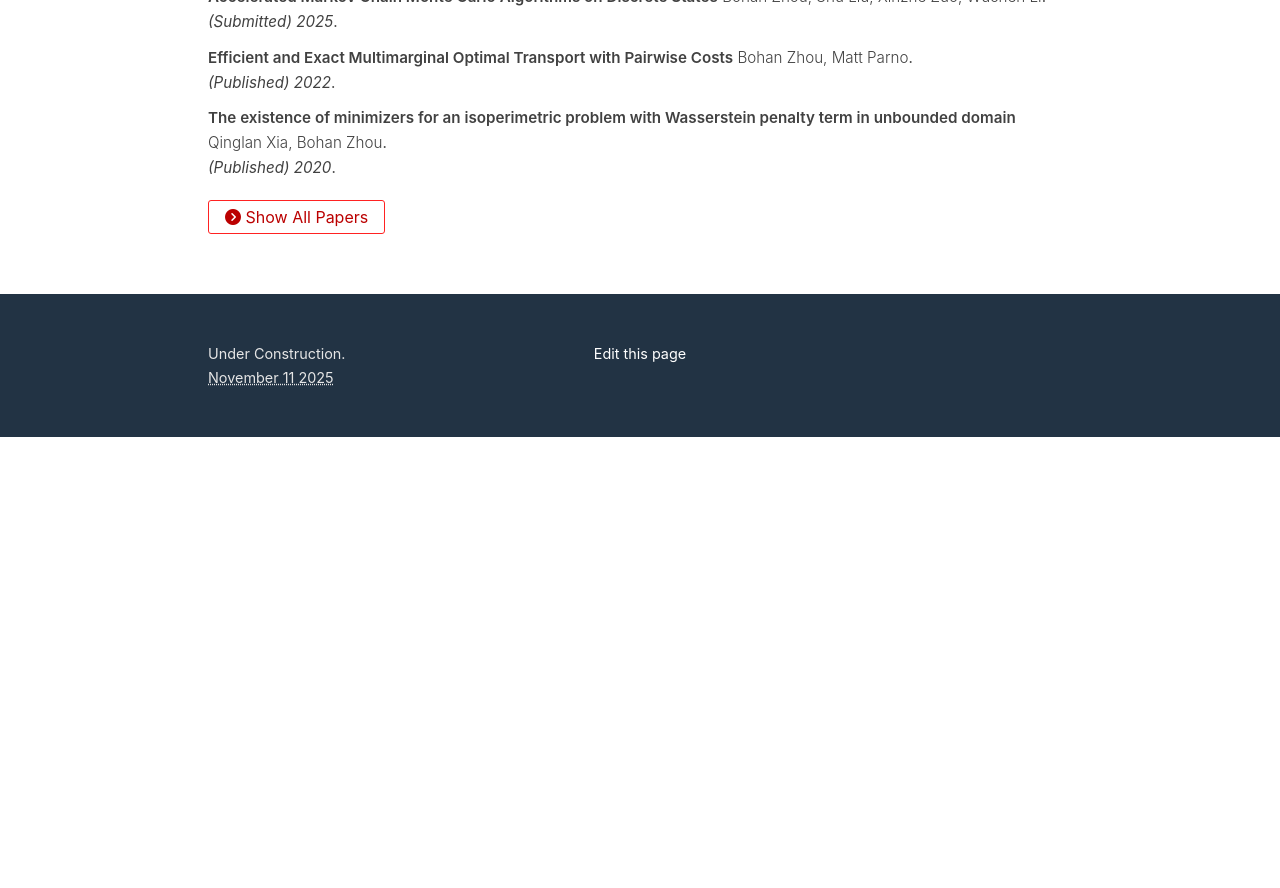
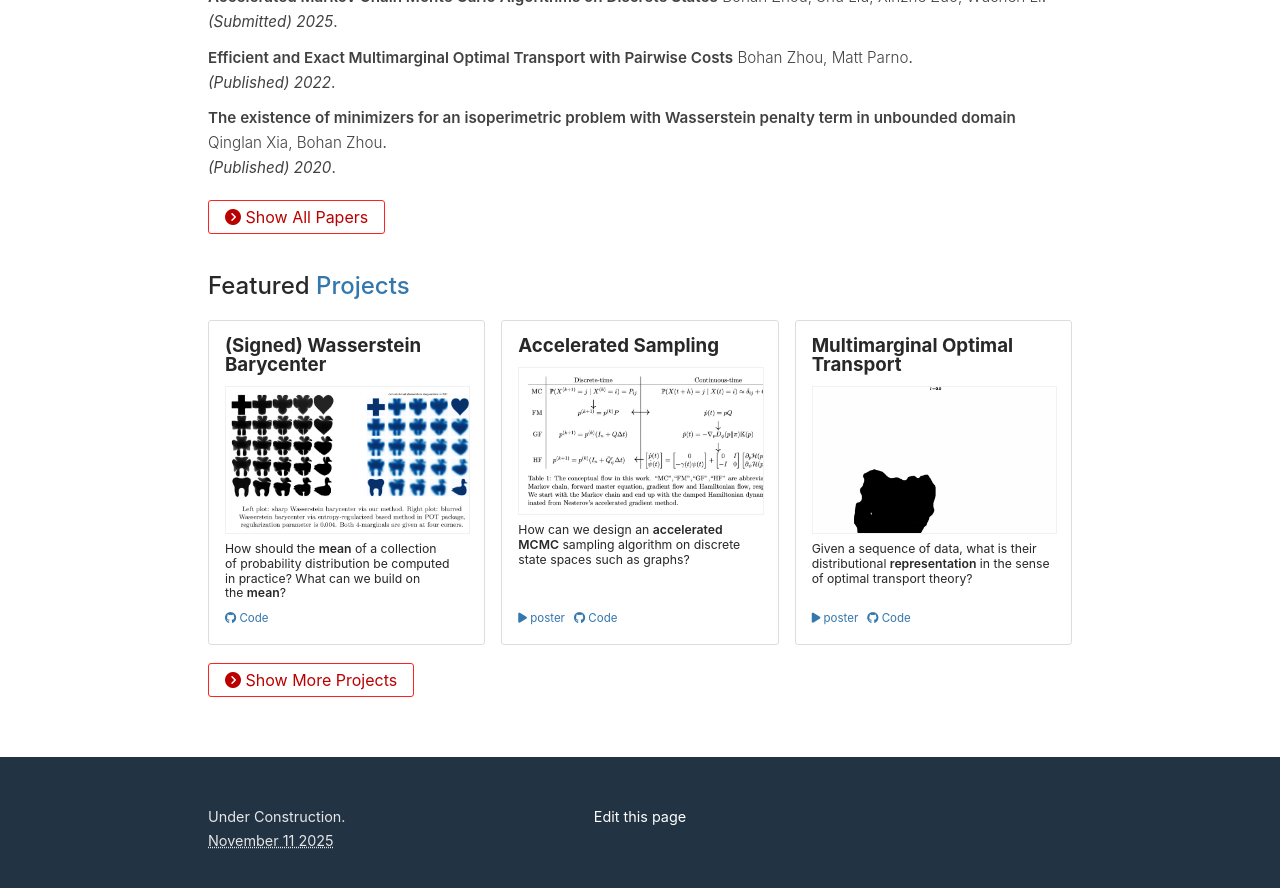
Before and after one commit to silentmovie/BohanZhou-Webpage, a Jekyll site: the page built from index.md, in a window 1280 px wide and 900 px high, scrolled down 783 px. Shown: the top 888 px of the window. Built offline with Jekyll 4.4.1, drawn with Linux system fonts in a browser that asks for light colours; before the commit the page ends 1220 px from its top, so only the background shows below that.

```diff
--- a/_publications/2022-Mixingscales.html
+++ b/_publications/2022-Mixingscales.html
@@ -7,7 +7,7 @@ authors:
 doi:
 arxiv: "2210.10932"
 status:
-  - Pre-print
+  - Preprint
 type:
   - Expository
 journal:
--- a/_publications/2024-Connections.html
+++ b/_publications/2024-Connections.html
@@ -7,7 +7,7 @@ authors:
 doi:
 arxiv: "2403.02433"
 status:
-  - Pre-print
+  - Preprint
 type:
   - Research
 journal:
--- a/index.md
+++ b/index.md
@@ -59,3 +59,19 @@ I received my Ph.D. at UC Davis advised by [Qinglan Xia](https://www.math.ucdavi
   <i class="fas fa-chevron-circle-right"></i>
   Show All Papers
 </a>
+
+## Featured <a href="{{ "/research/" | relative_url }}">Projects</a>
+
+<div class="featured-projects">
+  {% assign sorted_projects = site.data.research | sort: 'highlight' %}
+  {% for project in sorted_projects %}
+    {% if project.highlight %}
+      {% include project.html project=project %}
+    {% endif %}
+  {% endfor %}
+</div>
+
+<a href="{{ "/research/" | relative_url }}" class="button">
+  <i class="fas fa-chevron-circle-right"></i>
+  Show More Projects
+</a>
```
Also changed, not shown: _publications/2022-MMOTcode.html (added, +31 -0 lines).
